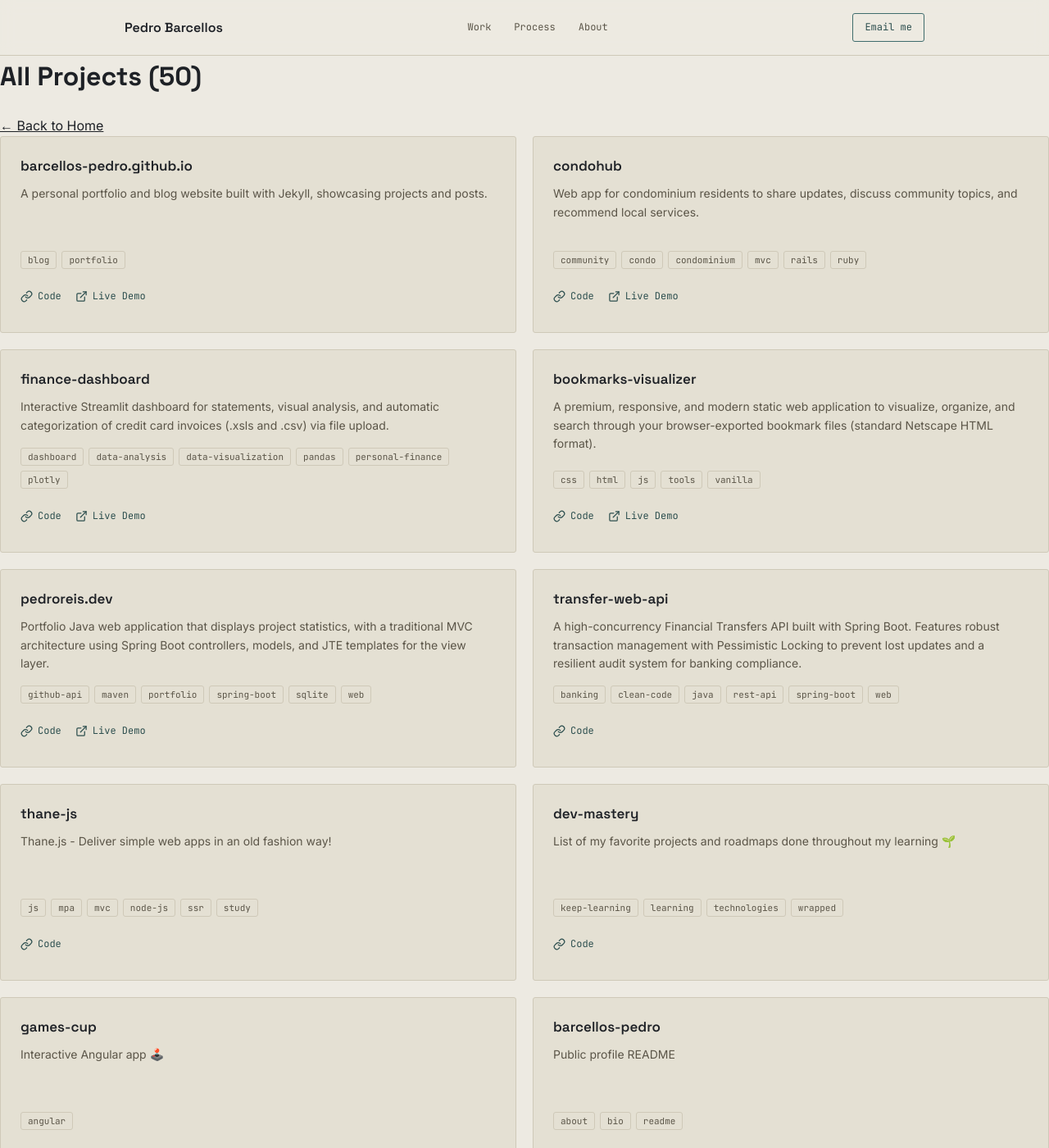
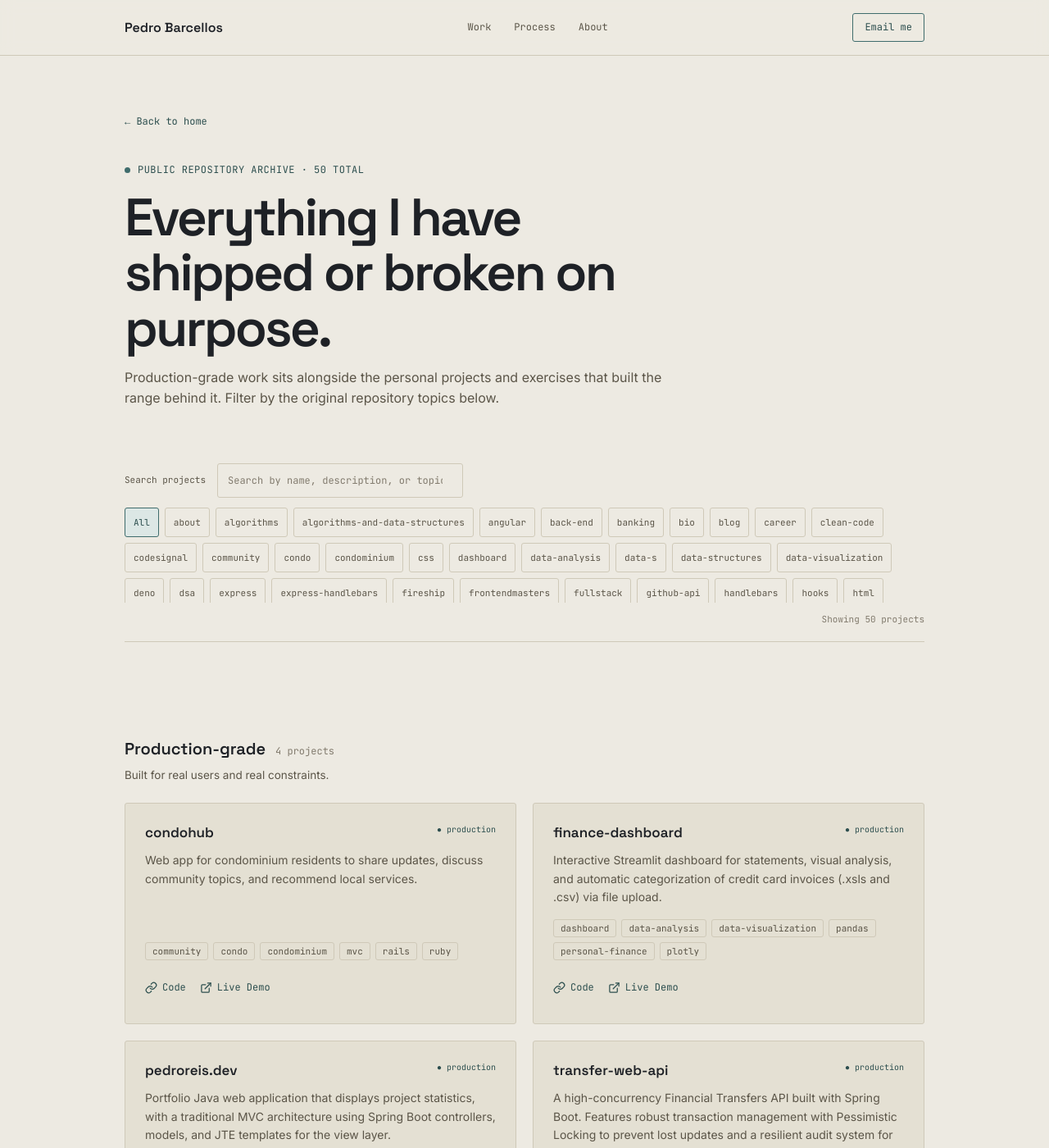
Before and after one commit to barcellos-pedro/barcellos-pedro.github.io, a Jekyll site: the page built from projects.html, in a window 1280 px wide and 1400 px high. Shown: the whole window at 82% size. Built offline with Jekyll 4.4.1, drawn with Linux system fonts in a browser that asks for light colours; some of the changed text lies outside the part shown.

Commit message:
feat: organize projects archive

```diff
--- /dev/null
+++ b/_data/project_categories.yml
@@ -0,0 +1,102 @@
+# Initial curation for the archive. Update a repository's category as its role
+# in the portfolio changes.
+- repo: barcellos-pedro.github.io
+  category: personal
+- repo: condohub
+  category: production
+- repo: finance-dashboard
+  category: production
+- repo: bookmarks-visualizer
+  category: personal
+- repo: pedroreis.dev
+  category: production
+- repo: transfer-web-api
+  category: production
+- repo: thane-js
+  category: personal
+- repo: dev-mastery
+  category: personal
+- repo: games-cup
+  category: personal
+- repo: barcellos-pedro
+  category: personal
+- repo: roadmap
+  category: personal
+- repo: java-http-server
+  category: personal
+- repo: starting-in-react
+  category: personal
+- repo: jotted
+  category: personal
+- repo: php-oop
+  category: personal
+- repo: php-for-beginners
+  category: personal
+- repo: codesignal-dsa-python
+  category: personal
+- repo: nodejs-child-process
+  category: personal
+- repo: sistematic-review
+  category: personal
+- repo: demo-htmx
+  category: personal
+- repo: spotify-api
+  category: personal
+- repo: tiny-test
+  category: personal
+- repo: web-node-express
+  category: personal
+- repo: dependency-injection
+  category: personal
+- repo: grokking-algorithms
+  category: personal
+- repo: poc-express-handlebars
+  category: personal
+- repo: polling
+  category: personal
+- repo: nodejs-template-engine
+  category: personal
+- repo: sse-nodejs
+  category: personal
+- repo: dsa
+  category: personal
+- repo: nodejs-os-data
+  category: personal
+- repo: angular-mastery
+  category: personal
+- repo: react-mastery
+  category: personal
+- repo: deno-mastery
+  category: personal
+- repo: blogr-nextjs-prisma
+  category: personal
+- repo: react-table
+  category: personal
+- repo: mern-stack
+  category: personal
+- repo: thinking-in-react
+  category: personal
+- repo: react-hooks-introduction
+  category: personal
+- repo: vue-mastery
+  category: personal
+- repo: vue-unscramble
+  category: personal
+- repo: javascript-snippets
+  category: personal
+- repo: python-snippets
+  category: personal
+- repo: projeto-vue-nuxt-leads
+  category: personal
+- repo: basic-responsive-design
+  category: personal
+- repo: make-my-dog
+  category: personal
+- repo: buscar_cep
+  category: personal
+- repo: amazon_scrapping
+  category: personal
+- repo: tarefas-colaboradores
+  category: personal
+- repo: demoday
+  category: personal
--- a/projects.html
+++ b/projects.html
@@ -3,16 +3,77 @@ layout: default
 title: Projects
 ---
 {% assign repos = site.data.repos %}
+{% assign all_topics = "" | split: "" %}
+{% for repo in repos %}
+  {% if repo.topics %}
+    {% assign all_topics = all_topics | concat: repo.topics %}
+  {% endif %}
+{% endfor %}
+{% assign all_topics = all_topics | uniq | sort %}
+{% assign production_count = 0 %}
+{% for repo in repos %}
+  {% assign category_entry = site.data.project_categories | where: "repo", repo.name | first %}
+  {% if category_entry and category_entry.category == "production" %}
+    {% assign production_count = production_count | plus: 1 %}
+  {% endif %}
+{% endfor %}
+{% assign personal_count = repos.size | minus: production_count %}
 
-<div class="section-header">
-    <h1>All Projects ({{ repos.size }})</h1>
-    <a href="/">&larr; Back to Home</a>
-</div>
+<section class="archive-page">
+  <div class="wrap">
+    <div class="page-intro">
+      <a class="back-link" href="/">&#8592; Back to home</a>
+      <div class="eyebrow"><span class="eyebrow-dot"></span>PUBLIC REPOSITORY ARCHIVE · {{ repos.size }} TOTAL</div>
+      <h1>Everything I have shipped or broken on purpose.</h1>
+      <p>Production-grade work sits alongside the personal projects and exercises that built the range behind it. Filter by the original repository topics below.</p>
+    </div>
 
-<div class="project-grid">
-    {% for repo in repos %}
-        {% include repo.html repo=repo %}
-    {% else %}
-    <p style="color: var(--text-muted); text-align: center; padding: 3rem 0; width: 100%;">No projects yet.</p>
-    {% endfor %}
-</div>
+    <div class="filter-bar" data-project-filter>
+      <div class="filter-row">
+        <label class="search-label" for="project-search">Search projects</label>
+        <input id="project-search" class="project-search" type="search" placeholder="Search by name, description, or topic" autocomplete="off">
+        <div class="filter-list" aria-label="Filter by repository topic">
+          <button class="filter-button is-selected" type="button" data-topic="all" aria-pressed="true">All</button>
+          {% for topic in all_topics %}
+          <button class="filter-button" type="button" data-topic="{{ topic | downcase }}" aria-pressed="false">{{ topic }}</button>
+          {% endfor %}
+        </div>
+        <p class="filter-count" aria-live="polite">Showing {{ repos.size }} projects</p>
+      </div>
+    </div>
+
+    <section class="project-group" data-project-group="production">
+      <div class="group-head">
+        <h2>Production-grade</h2>
+        <span class="group-count">{{ production_count }} projects</span>
+      </div>
+      <p class="group-description">Built for real users and real constraints.</p>
+      <div class="project-grid archive-grid" id="production-projects">
+        {% for repo in repos %}
+          {% assign category_entry = site.data.project_categories | where: "repo", repo.name | first %}
+          {% if category_entry and category_entry.category == "production" %}
+            {% include repo.html repo=repo category="production" category_status="production" %}
+          {% endif %}
+        {% endfor %}
+      </div>
+    </section>
+
+    <section class="project-group" data-project-group="personal">
+      <div class="group-head">
+        <h2>Personal &amp; learning</h2>
+        <span class="group-count">{{ personal_count }} projects</span>
+      </div>
+      <p class="group-description">Built to scratch an itch, explore a tool, or learn something new.</p>
+      <div class="project-grid archive-grid" id="personal-projects">
+        {% for repo in repos %}
+          {% assign category_entry = site.data.project_categories | where: "repo", repo.name | first %}
+          {% unless category_entry and category_entry.category == "production" %}
+            {% include repo.html repo=repo category="personal" category_status="personal / learning" %}
+          {% endunless %}
+        {% endfor %}
+      </div>
+    </section>
+
+    <p class="empty-state is-hidden" data-no-results>No projects match that search or topic.</p>
+  </div>
+</section>
```
